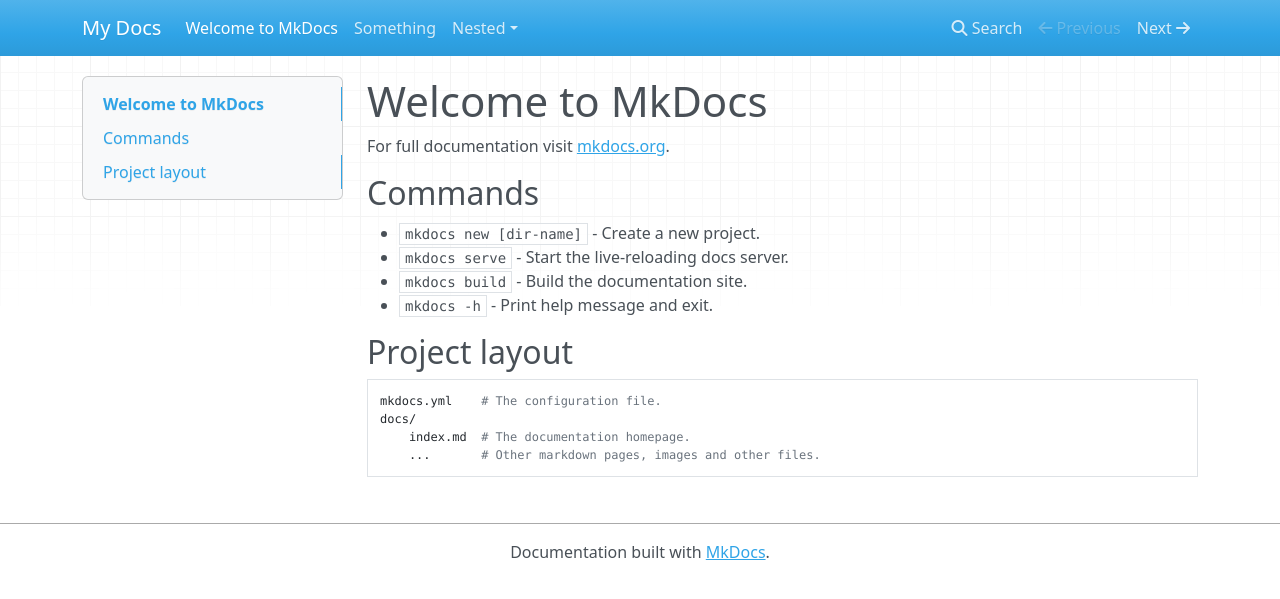
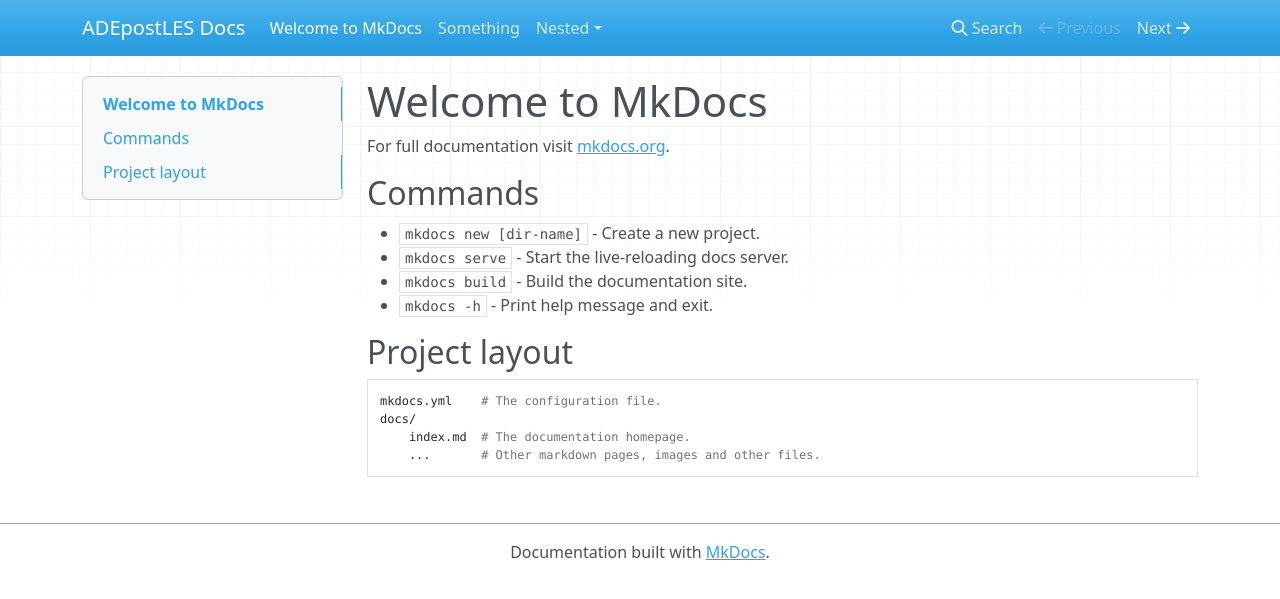
Before and after one commit to lorenzodonadio/adepostles, an MkDocs documentation site: the page built from docs/index.md, in a window 1280 px wide. Shown: the top 599 px of the page. Built offline with MkDocs 1.6.1, drawn with Linux system fonts in a browser that asks for light colours; nearby versions of some CDN libraries.

Commit message:
dark theme and ignore docs site

```diff
--- a/mkdocs.yml
+++ b/mkdocs.yml
@@ -1 +1,2 @@
-site_name: My Docs
+site_name: ADEpostLES Docs
+color_mode: dark
```
Also changed, not shown: 1 other file.
